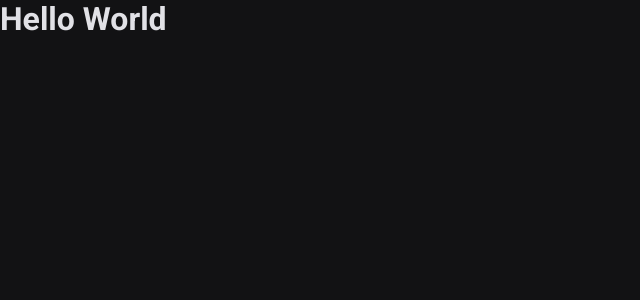
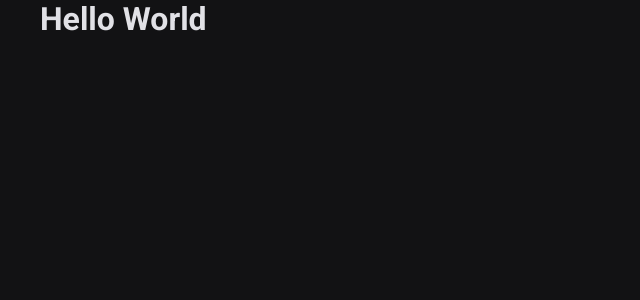
Before and after one commit to mateusfg7/NLW-Heat-React, a React (Vite) app: page / in a window 1280 px wide. Shown: the top 300 px of the page, without its empty margins (0-640 px from the left). Built offline with nearby package versions, Linux system fonts and the light colour scheme.

Commit message:
import styles on `App.tsx`

```diff
--- a/src/App.tsx
+++ b/src/App.tsx
@@ -1,3 +1,9 @@
+import styles from './App.module.scss'
+
 export function App() {
-  return <h1>Hello World</h1>
+  return (
+    <main className={styles.contentWrapper}>
+      <h1>Hello World</h1>
+    </main>
+  )
 }
```
